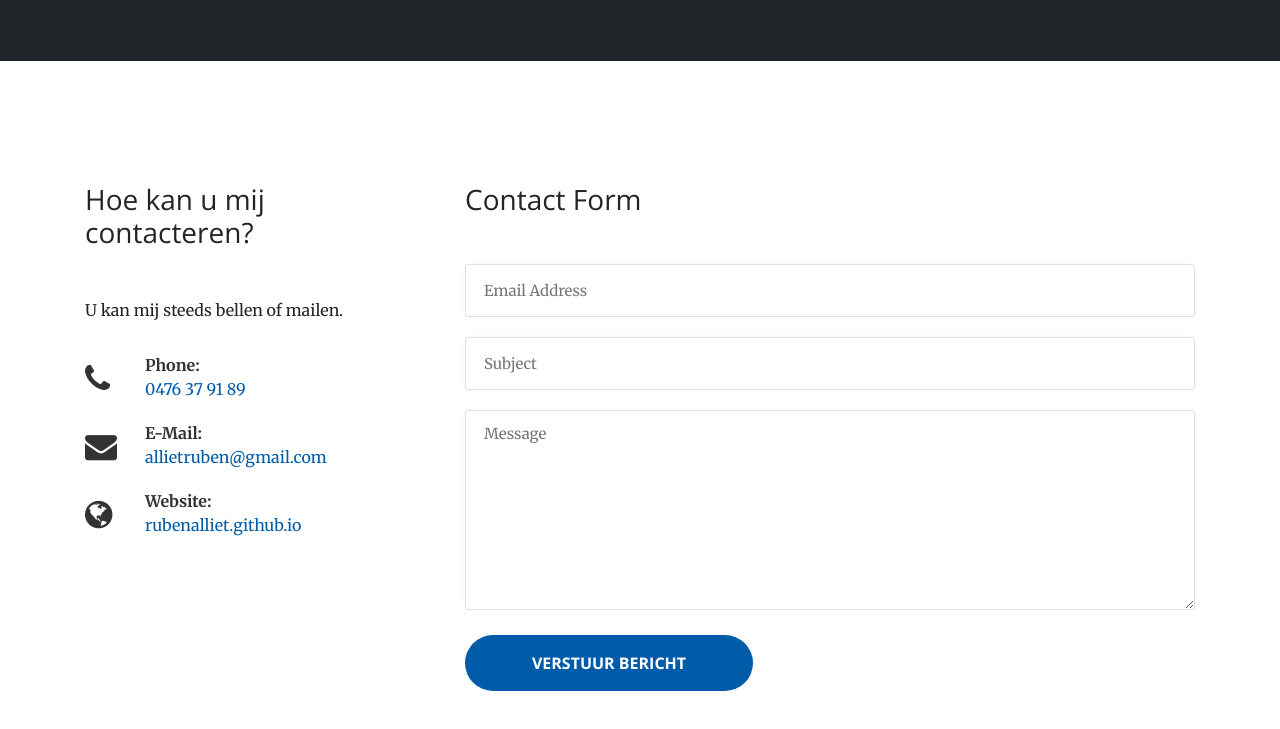
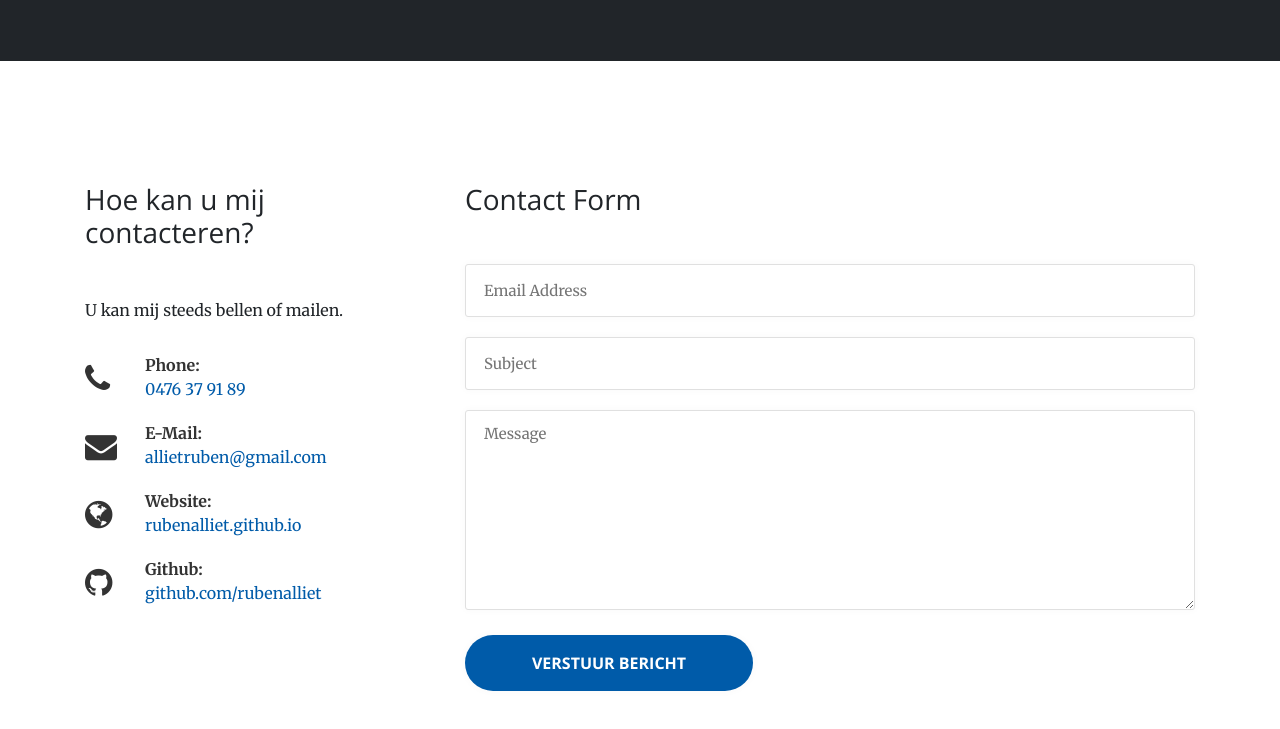
Before and after one commit to ralliet/rubenalliet.github.io, a plain HTML site: page index.html in a window 1280 px wide. Shown: the part 2325-3054 px from the top of the page. Drawn offline with nearby package versions, Linux system fonts and the light colour scheme.

Commit message:
github account added

```diff
--- a/index.html
+++ b/index.html
@@ -283,6 +283,11 @@
                 <strong>Website:</strong>
                 <span><a href="https://rubenalliet.github.io">rubenalliet.github.io</a></span>
               </li>
+              <li>
+                <i class="fa fa-github" aria-hidden="true"></i>
+                <strong>Github:</strong>
+                <span><a href="https://github.com/rubenalliet">github.com/rubenalliet</a></span>
+              </li>
             </ul>
           </div>
 
```
